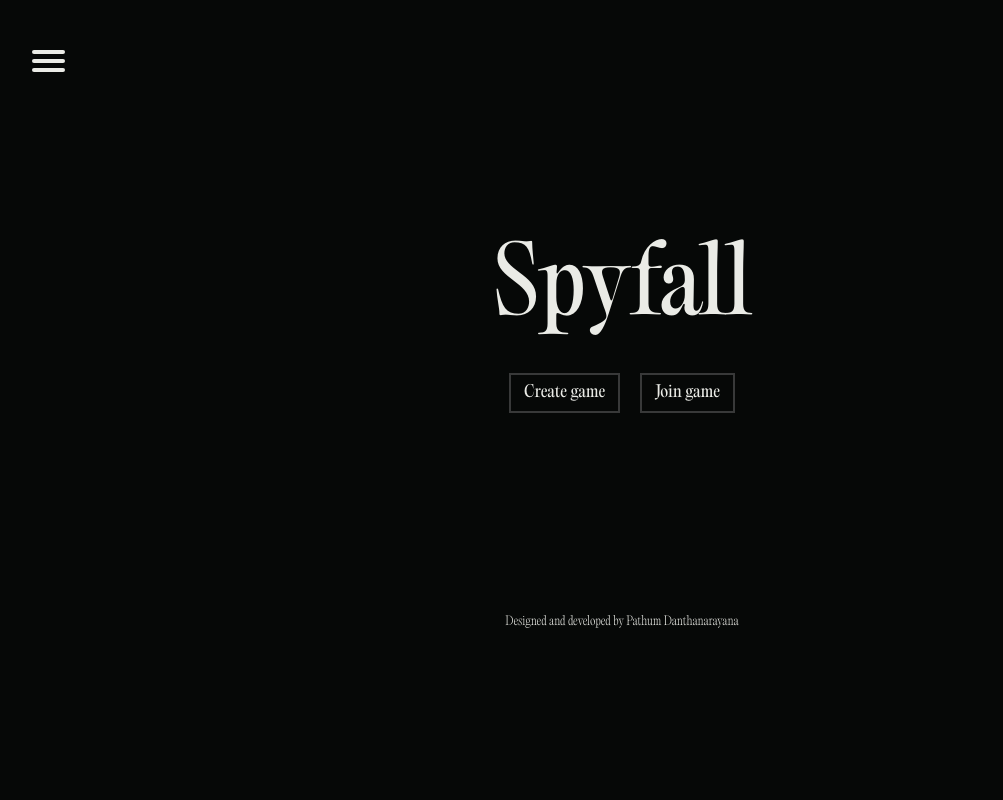
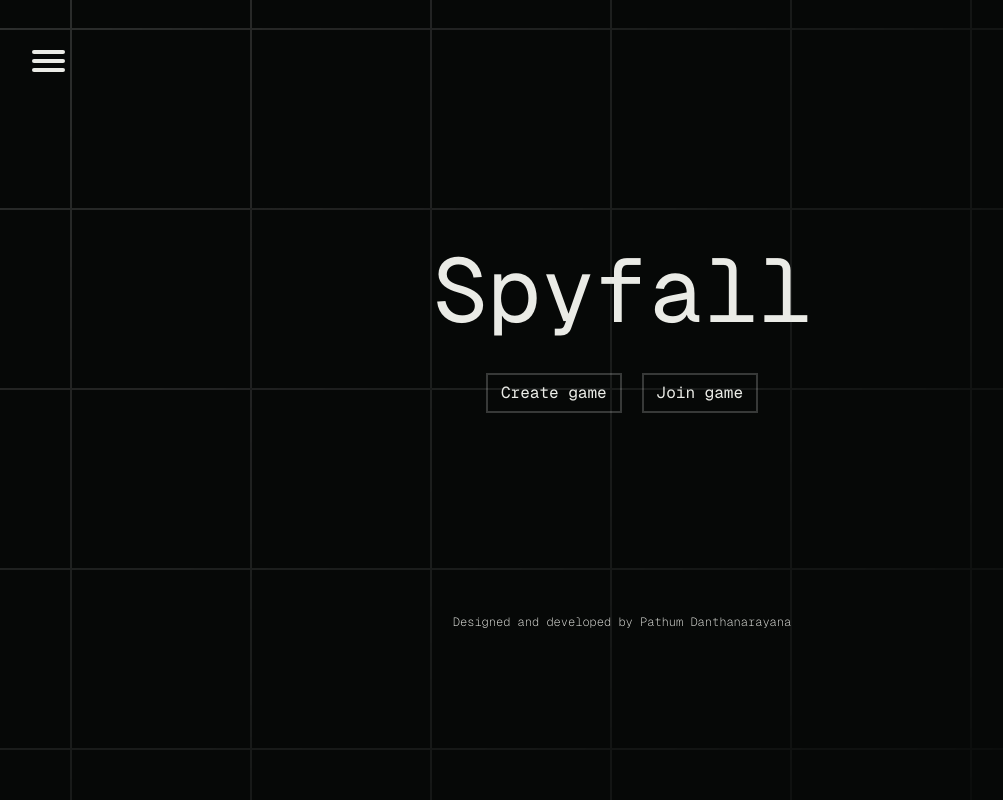
Before and after one commit to pathumd/spyfall, a Flask app: page / in a window 1280 px wide. Shown: that part, without its empty margins (18-1021 px from the left). Run offline with Flask 3, Linux system fonts and the light colour scheme; the page is wider than the window, and the part outside it is not shown; some libraries are stand-ins or nearby versions.

Commit message:
Changed typeface to Geist Mono
- Changed typeface to Geist Mono
- Made improvements to warning messages that pop up once the timer expires or if the game has ended

```diff
--- a/main.py
+++ b/main.py
@@ -291,7 +291,8 @@ def handle_disconnect():
         print(f"Leaving room for {session['game_code']}")
         leave_room(session['game_code'])
 
-        emit("playerLeftGame", {'player_name': session['player_name'], 'game_code': session['game_code']}, to=session['game_code'])
+        emit("playerLeftGame", {'player_name': session['player_name'], 'game_code': session['game_code']},
+             to=session['game_code'])
 
 
 @socketio.on("connect")
@@ -327,7 +328,6 @@ def choose_location_and_assign_roles(message):
          include_self=True)
 
 
-
 @app.route("/<code>/play")
 def start_playing(code):
     # Get list of all players (excluding current player)
@@ -344,7 +344,7 @@ def start_playing(code):
         return render_template('play.html',
                                detectiveName=session['player_name'],
                                selectedLocation=None,
-                               image="https://i.imgur.com/kzIwZUU.png",
+                               image="https://spyfall.s3.amazonaws.com/spy_profile+(1).png",
                                role=str(session['role']).title(),
                                locations=locations,
                                players=players,
@@ -354,13 +354,13 @@ def start_playing(code):
         if 'location_image' not in session:
             session['location_image'] = db_get_location_image(session['location'])
         return render_template('play.html',
-                                detectiveName=session['player_name'],
-                                selectedLocation=str(session['location']).title(),
-                                role=str(session['role']).title(),
-                                locations=locations,
-                                players=players,
-                                image=session['location_image'],
-                                owner=session['owner'])
+                               detectiveName=session['player_name'],
+                               selectedLocation=str(session['location']).title(),
+                               role=str(session['role']).title(),
+                               locations=locations,
+                               players=players,
+                               image=session['location_image'],
+                               owner=session['owner'])
 
 
 @app.route("/_get_time", methods=['GET', 'POST'])
@@ -369,11 +369,13 @@ def get_remaining_time():
     new_time = timer.decrement()
     return jsonify({"result": new_time})
 
+
 @app.route("/_stop_timer", methods=['GET', 'POST'])
 def stop_timer():
     print(f"Setting {session['player_name']}'s timer to 0:00...")
     session['timer'].clear()
     return jsonify({"cleared": True})
+
 
 @app.route("/leave_game", methods=['GET', 'POST'])
 def handle_leave_game():
@@ -404,6 +406,7 @@ def handle_end_game():
         print(f"The following player is ending the game: {session['player_name']}")
         return redirect(url_for(".home"))
 
+
 @app.route("/leave_lobby", methods=['GET', 'POST'])
 def handle_leave_lobby():
     if request.method == 'POST':
@@ -425,6 +428,6 @@ def handle_leave_lobby():
         return redirect(url_for(".home"))
 
 
-
+# Main script
 if __name__ == "__main__":
     socketio.run(app, host="0.0.0.0", port="5000", allow_unsafe_werkzeug=True, debug=True)
--- a/static/styles/index.css
+++ b/static/styles/index.css
@@ -1,46 +1,67 @@
 @font-face {
-    font-family: "Editorial";
-    src: url("fonts/PPEditorialOld-UltralightItalic.otf");
-    font-style: italic;
-}
-
-@font-face {
-    font-family: "Editorial";
-    src: url("fonts/PPEditorialOld-Ultralight.otf");
+    font-family: "Geist Mono";
+    src: url("fonts/GeistMono-UltraLight.otf");
     font-weight: 100;
     font-style: normal;
 }
 
 @font-face {
-    font-family: "Editorial";
-    src: url("fonts/PPEditorialOld-Regular.otf");
+    font-family: "Geist Mono";
+    src: url("fonts/GeistMono-Regular.otf");
     font-weight: 200;
     font-style: normal;
 }
 
 @font-face {
-    font-family: "Editorial";
-    src: url("fonts/PPEditorialOld-Ultrabold.otf");
+    font-family: "Geist Mono";
+    src: url("fonts/GeistMono-Bold.otf");
     font-weight: bold;
     font-style: normal;
 }
 
-@font-face {
-    font-family: "Editorial";
-    src: url("fonts/PPEditorialOld-UltraboldItalic.otf");
-    font-weight: bold;
-    font-style: italic;
-}
-
 body {
     background-color: #060807;
-    font-family: "Editorial";
+    font-family: "Geist Mono";
     font-weight: 100;
     color: #EAEBE6;
     overflow-x: hidden;
     margin: 0;
     padding: 0;
     height: 100%;
+}
+
+:root {
+	--grid-offset: calc(50% + 80px);
+	--color: hsl(0 0% 6%);
+	--bg: hsl(0 0% 96%);
+	--color-alpha: hsl(0 0% 60%);
+	--selection: hsl(0 0% 80%);
+	--bg-size: 180px;
+	--grid-line: hsl(0 0% 80%);
+	--input-bg: hsl(0 0% 100% / 0.2);
+	--grid-accent: hsl(280 0% 10% / 0.1);
+	--glint: white;
+	--button-shade: 80%;
+}
+:root:focus-within {
+	--grid-accent: hsl(280 0% 10% / 0.35);
+}
+
+body::before {
+	content: "";
+	transition: background 0.2s;
+	background:
+		/*	How to create one square */
+		linear-gradient(var(--grid-accent) 0 2px, transparent 2px calc(100% - 2px), var(--grid-accent) calc(100% - 2px)) calc((var(--grid-offset) - (var(--bg-size) * 2)) - 1px) calc((var(--grid-offset) - var(--bg-size)) - 1px) / calc(var(--bg-size) + 2px) calc(var(--bg-size) + 2px) no-repeat,
+		linear-gradient(90deg, var(--grid-accent) 0 2px, transparent 2px calc(100% - 2px), var(--grid-accent) calc(100% - 2px)) calc((var(--grid-offset) - (var(--bg-size) * 2)) - 1px) calc((var(--grid-offset) - var(--bg-size)) - 1px) / calc(var(--bg-size) + 2px) calc(var(--bg-size) + 2px) no-repeat,
+		linear-gradient(transparent calc(var(--bg-size) - 2px), var(--grid-line) calc(var(--bg-size) - 2px) var(--bg-size)) var(--grid-offset) var(--grid-offset) / 100% var(--bg-size),
+		linear-gradient(90deg, transparent calc(var(--bg-size) - 2px), var(--grid-line) calc(var(--bg-size) - 2px) var(--bg-size)) var(--grid-offset) var(--grid-offset) / var(--bg-size) 100%, transparent;
+    /*	background: var(--bg);*/
+    position: fixed;
+    inset: 0;
+    height: 100vh;
+    width: 100vw;
+    -webkit-mask: radial-gradient(circle at 0% 0%, hsl(0 0% 100% / 0.2), transparent);
 }
 
 h1 {
--- a/templates/lobby.html
+++ b/templates/lobby.html
@@ -127,7 +127,7 @@
         console.log("'{{ detectiveName }}' received redirect message from server");
       });
 
-      // Handler for updating lobby with joining players
+      // Handler for showing alert message for when game has been ended
       socket.on('game_ended', data => {
           $("#alert-message").show();
       });
```
Also changed, not shown: static/styles/lobby.css (+42 -20 lines), static/styles/play.css (+19 -21 lines), templates/play.html (+11 -5 lines), static/styles/fonts/GeistMono-Bold.otf (added), static/styles/fonts/GeistMono-Regular.otf (added), static/styles/fonts/GeistMono-UltraLight.otf (added), static/styles/fonts/PPEditorialOld-Italic.otf (deleted), static/styles/fonts/PPEditorialOld-Regular.otf (deleted), static/styles/fonts/PPEditorialOld-Ultrabold.otf (deleted), static/styles/fonts/PPEditorialOld-UltraboldItalic.otf (deleted), static/styles/fonts/PPEditorialOld-Ultralight.otf (deleted), static/styles/fonts/PPEditorialOld-UltralightItalic.otf (deleted), 2 other files.
